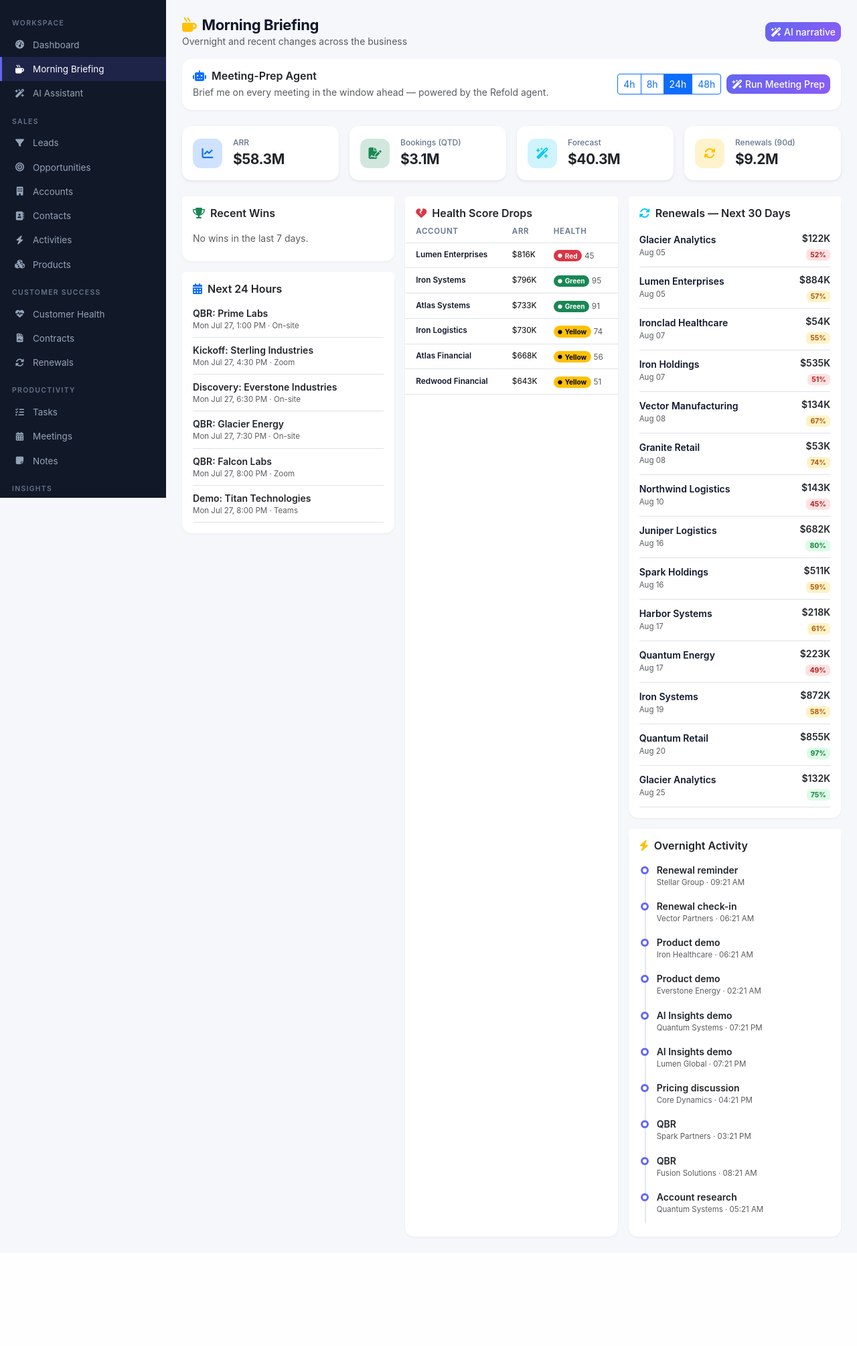
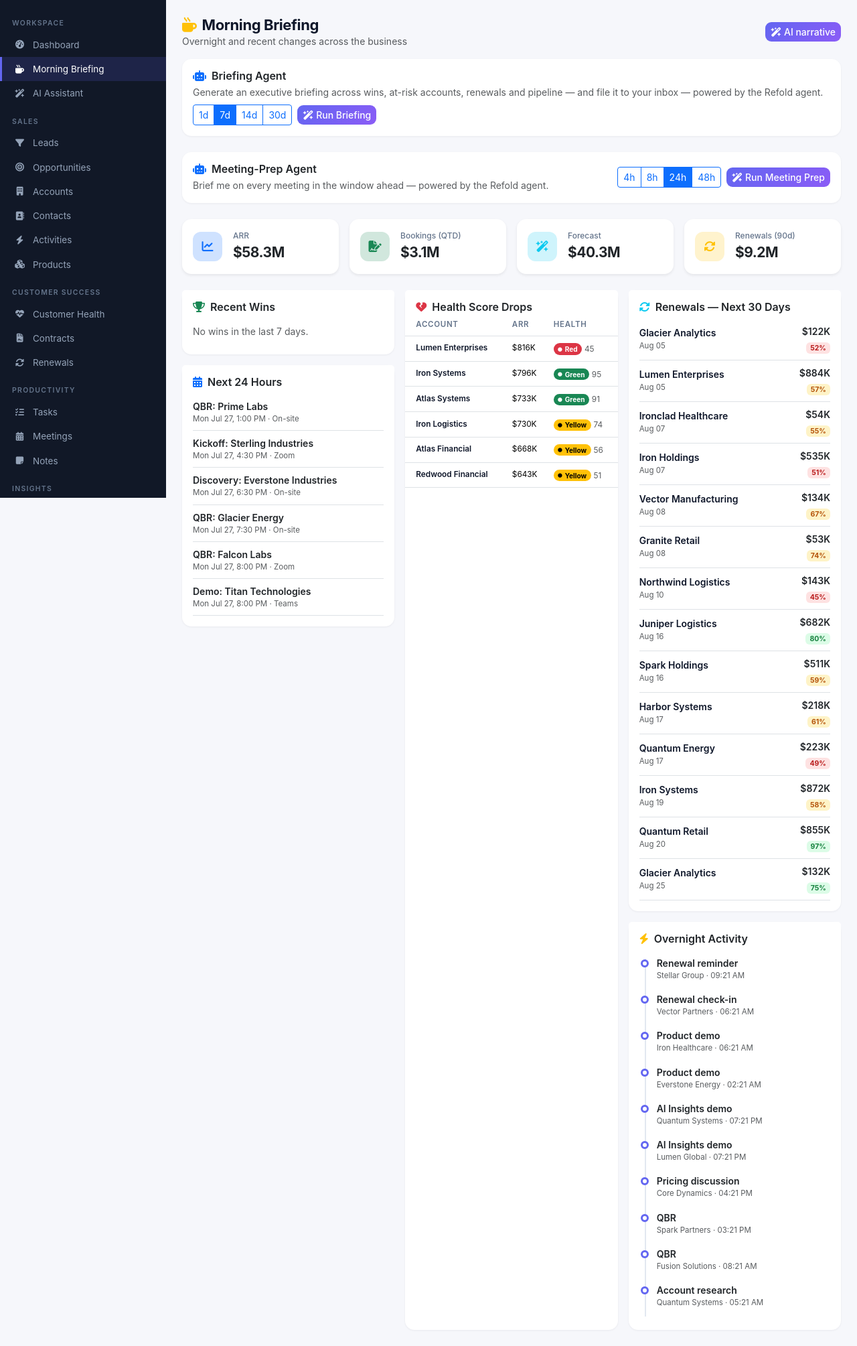
Before and after one commit to lokeshwar-t/sfdc-crm-demo, a Flask app: page /briefing in a window 1280 px wide. Shown: the part 57-2066 px from the top of the page at 67% size. Before the commit the page ends 1905 px from the top, so only its background shows below. Run offline with Flask 3, Linux system fonts and the light colour scheme; a user stored in the database is signed in; data comes from the database, SQL or seed files in the repository; some libraries are stand-ins or nearby versions.

Commit message:
Add Briefing agent (business-wide exec summary, writes to inbox)
- Data-plane: agent_core.briefing_context aggregates wins, at-risk
  accounts, renewals (90d), pipeline, meetings, activity; exposed as
  /api/agent/briefing-context?days=.
- Proxy: /api/briefing/run|status (body {"days"}, BRIEFING_WINDOWS
  1/7/14/30) + /api/briefing/notify (files the headline to the runner's
  bell on completion). Uses the shared Cobalt helpers.
- Briefing Agent panel on the Morning Briefing page; single-narrative
  renderer (headline, summary, section cards, recommended actions,
  actions-taken) instead of the per-entity card list. Reuses persistence,
  generated-ago label, and the live bell.
- Config REFOLD_BRIEFING_WORKFLOW_ID/_SLUG (empty until Cobalt exists);
  agentActionsTaken() factored out for reuse.

Co-Authored-By: Claude Opus 4.8 (1M context) <noreply@anthropic.com>

```diff
--- a/config.py
+++ b/config.py
@@ -39,8 +39,12 @@ class Config:
     # Churn Sentinel agent
     REFOLD_CHURN_WORKFLOW_ID = os.environ.get("REFOLD_CHURN_WORKFLOW_ID", "6a60c26a3284520f75282851")
     REFOLD_CHURN_SLUG = os.environ.get("REFOLD_CHURN_SLUG", "Coba-8517")
+    # Briefing agent — set once its Cobalt workflow exists
+    REFOLD_BRIEFING_WORKFLOW_ID = os.environ.get("REFOLD_BRIEFING_WORKFLOW_ID", "")
+    REFOLD_BRIEFING_SLUG = os.environ.get("REFOLD_BRIEFING_SLUG", "")
     REFOLD_CONFIG_ID = os.environ.get("REFOLD_CONFIG_ID", "")                   # optional per-run config
     REFOLD_HTTP_TIMEOUT = int(os.environ.get("REFOLD_HTTP_TIMEOUT", "30"))      # per-request seconds
     MEETING_PREP_WINDOWS = [4, 8, 24, 48]  # selectable time windows (hours)
     RENEWAL_WINDOWS = [15, 30, 60, 90, 180]  # selectable renewal windows (days)
     CHURN_LIMITS = [5, 10, 15, 20]           # selectable # of riskiest accounts to sweep
+    BRIEFING_WINDOWS = [1, 7, 14, 30]        # selectable briefing look-back windows (days)
--- a/routes/api.py
+++ b/routes/api.py
@@ -296,6 +296,58 @@ def churn_sentinel_notify():
     return jsonify(ok=True, id=n.id)
 
 
+@api_bp.route("/briefing/run", methods=["POST"])
+@login_required
+def briefing_run():
+    data = request.get_json(silent=True) or {}
+    try:
+        days = int(data.get("days", 7))
+    except (TypeError, ValueError):
+        days = 7
+    if days not in current_app.config["BRIEFING_WINDOWS"]:
+        return jsonify(error=f"days must be one of "
+                             f"{current_app.config['BRIEFING_WINDOWS']}"), 400
+    if not _refold_configured():
+        return jsonify(error="Briefing workflow is not configured.",
+                       hint="Set REFOLD_API_KEY and REFOLD_LINKED_ACCOUNT_ID."), 503
+    c = current_app.config
+    if not c.get("REFOLD_BRIEFING_WORKFLOW_ID"):
+        return jsonify(error="Briefing workflow is not configured.",
+                       hint="Set REFOLD_BRIEFING_WORKFLOW_ID to the Cobalt workflow id."), 503
+    ok, code, resp = _start_workflow(c["REFOLD_BRIEFING_WORKFLOW_ID"],
+                                     c.get("REFOLD_BRIEFING_SLUG"),
+                                     {"days": str(days)})
+    if not ok:
+        return jsonify(error="Could not start the Briefing workflow.",
+                       detail=_short(resp), status=code), 502
+    exec_id = _extract_execution_id(resp)
+    if not exec_id:
+        return jsonify(error="Workflow started but no execution id was returned.",
+                       detail=_short(resp)), 502
+    return jsonify(ok=True, execution_id=exec_id, window_days=days)
+
+
+@api_bp.route("/briefing/status/<execution_id>")
+@login_required
+def briefing_status(execution_id):
+    if not _refold_configured():
+        return jsonify(error="Briefing workflow is not configured."), 503
+    return _status_payload(execution_id)
+
+
+@api_bp.route("/briefing/notify", methods=["POST"])
+@login_required
+def briefing_notify():
+    """Drop the finished briefing headline to the current user's bell."""
+    data = request.get_json(silent=True) or {}
+    headline = (data.get("headline") or "Your executive briefing is ready.")[:180]
+    n = Notification(user_id=current_user.id, category="Activity",
+                     message=f"Briefing: {headline}", link="/briefing")
+    db.session.add(n)
+    db.session.commit()
+    return jsonify(ok=True, id=n.id)
+
+
 # Lightweight bell feed for polling (current user's recent notifications).
 @api_bp.route("/notifications/summary")
 @login_required
--- a/routes/dashboards.py
+++ b/routes/dashboards.py
@@ -194,7 +194,8 @@ def briefing():
         .order_by(Activity.activity_date.desc()).limit(10).all()
     return render_template("briefing.html", k=k, new_won=new_won, recent_meetings=recent_meetings,
                            health_drops=health_drops, renewals_30=renewals_30, recent_activity=recent_activity,
-                           mp_windows=current_app.config["MEETING_PREP_WINDOWS"])
+                           mp_windows=current_app.config["MEETING_PREP_WINDOWS"],
+                           bf_windows=current_app.config["BRIEFING_WINDOWS"])
 
 
 @dash_bp.route("/scenarios")
--- a/static/js/app.js
+++ b/static/js/app.js
@@ -670,7 +670,11 @@ function csShowLoader(box, elapsed) {
 
 // Render the actions the agent wrote back (notifications / tasks) as green pills.
 function csActionsTaken(item, b) {
-  const acts = item.actions_taken || item.actions || b.actions_taken || b.actions || [];
+  return agentActionsTaken(item.actions_taken || item.actions || b.actions_taken || b.actions || []);
+}
+
+function agentActionsTaken(acts) {
+  acts = acts || [];
   if (!acts.length) return '';
   const pill = (a) => {
     const label = typeof a === 'string' ? a
@@ -750,6 +754,156 @@ function renderChurnSentinel(exec, limit, ts) {
   return html;
 }
 
+// ---------- Briefing agent (business-wide exec summary; writes to the inbox) ----------
+let bfDays = 7;
+const BF_STORE_KEY = 'bf:lastRun';
+let bfPollTimer = null;
+
+function bfSelectWindow(btn) {
+  bfDays = parseInt(btn.dataset.days, 10);
+  bfSetActiveWindow(bfDays);
+}
+
+function bfSetActiveWindow(days) {
+  document.querySelectorAll('#bfWindow .btn').forEach(b =>
+    b.classList.toggle('active', parseInt(b.dataset.days, 10) === days));
+}
+
+function bfSaveRun(exec, days, ts) {
+  try { sessionStorage.setItem(BF_STORE_KEY, JSON.stringify({exec: exec, days: days, generatedAt: ts})); } catch (e) {}
+}
+
+function bfRestore() {
+  let saved = null;
+  try { saved = JSON.parse(sessionStorage.getItem(BF_STORE_KEY) || 'null'); } catch (e) { saved = null; }
+  if (!saved || !saved.exec) return;
+  bfDays = saved.days || bfDays;
+  bfSetActiveWindow(bfDays);
+  const box = document.getElementById('bfResult');
+  box.classList.remove('d-none');
+  box.innerHTML = renderBriefing(saved.exec, bfDays, saved.generatedAt);
+  mpStartRelTimer();
+}
+
+function runBriefing() {
+  const btn = document.getElementById('bfRunBtn');
+  const box = document.getElementById('bfResult');
+  const original = btn.innerHTML;
+  const started = Date.now();
+
+  btn.disabled = true;
+  btn.innerHTML = '<span class="spinner-border spinner-border-sm me-1"></span>Compiling…';
+  box.classList.remove('d-none');
+  bfShowLoader(box, 0);
+
+  const finish = (html) => {
+    if (bfPollTimer) { clearTimeout(bfPollTimer); bfPollTimer = null; }
+    box.innerHTML = html;
+    btn.disabled = false;
+    btn.innerHTML = original;
+  };
+
+  fetch('/api/briefing/run', {
+    method: 'POST', headers: {'Content-Type': 'application/json'},
+    body: JSON.stringify({days: bfDays})
+  }).then(async r => ({ok: r.ok, data: await r.json()}))
+    .then(({ok, data}) => {
+      if (!ok || data.error || !data.execution_id) { finish(mpError(data)); return; }
+      bfPoll(data.execution_id, started, finish, box);
+    })
+    .catch(() => finish(mpError({error: 'Could not reach the agent.'})));
+}
+
+function bfPoll(execId, started, finish, box) {
+  bfShowLoader(box, Math.round((Date.now() - started) / 1000));
+  fetch(`/api/briefing/status/${encodeURIComponent(execId)}`)
+    .then(async r => ({ok: r.ok, data: await r.json()}))
+    .then(({ok, data}) => {
+      if (!ok || data.error) { finish(mpError(data)); return; }
+      if (data.state === 'success') {
+        const ts = Date.now();
+        bfSaveRun(data.result, bfDays, ts);
+        finish(renderBriefing(data.result, bfDays, ts));
+        mpStartRelTimer();
+        const bf = bfExtractBriefing(data.result);
+        fetch('/api/briefing/notify', {method: 'POST', headers: {'Content-Type': 'application/json'},
+          body: JSON.stringify({headline: bf && bf.headline ? bf.headline : ''})}).then(() => refreshBell()).catch(() => {});
+        return;
+      }
+      if (data.state === 'error') {
+        finish(mpError({error: 'The workflow reported a failure.', detail: _short(data.result)}));
+        return;
+      }
+      if (Date.now() - started > MP_MAX_MS) {
+        finish(mpError({error: 'Timed out waiting for the workflow.',
+                        detail: `Still ${data.status || 'running'} after ${Math.round(MP_MAX_MS / 1000)}s (execution ${execId}).`}));
+        return;
+      }
+      bfPollTimer = setTimeout(() => bfPoll(execId, started, finish, box), MP_POLL_INTERVAL);
+    })
+    .catch(() => {
+      if (Date.now() - started > MP_MAX_MS) { finish(mpError({error: 'Lost connection while polling the workflow.'})); return; }
+      bfPollTimer = setTimeout(() => bfPoll(execId, started, finish, box), MP_POLL_INTERVAL);
+    });
+}
+
+function bfShowLoader(box, elapsed) {
+  box.innerHTML = `<div class="d-flex align-items-center text-muted small">
+      <span class="spinner-border spinner-border-sm me-2 text-primary"></span>
+      Refold is compiling your executive briefing (last ${bfDays} days)… <span class="ms-1">(${elapsed}s)</span>
+    </div>`;
+}
+
+// Pull the single briefing object out of the Cobalt envelope.
+function bfExtractBriefing(exec) {
+  if (!exec || typeof exec !== 'object') return null;
+  const bodies = [];
+  if (Array.isArray(exec.nodes)) exec.nodes.forEach(n => { if (n && n.latest_output) bodies.push(n.latest_output.body); });
+  bodies.push(exec.body, exec.result, exec.output, exec);
+  for (const body of bodies) {
+    if (!body) continue;
+    const cand = agentUnwrapBrief(body.briefing || body.brief || body);
+    if (cand && (cand.headline || cand.summary || cand.sections)) return cand;
+  }
+  return null;
+}
+
+function renderBriefing(exec, days, ts) {
+  const bf = bfExtractBriefing(exec);
+  if (!bf) {
+    return `<div class="small text-muted mb-2">The workflow finished but returned no briefing.</div>
+      <pre class="small bg-light p-2 rounded mb-0" style="white-space:pre-wrap;max-height:240px;overflow:auto">${escapeHtml(JSON.stringify(exec, null, 2))}</pre>`;
+  }
+  const sections = bf.sections || [];
+  const recommended = bf.recommended_actions || [];
+
+  let html = `<div class="d-flex justify-content-between align-items-center flex-wrap gap-2 mb-2">
+      <span class="badge bg-primary-subtle text-primary">Last ${days}d</span>
+      ${mpGeneratedLabel(ts)}
+    </div>`;
+  if (bf.headline) html += `<h5 class="fw-semibold mb-1">${escapeHtml(bf.headline)}</h5>`;
+  if (bf.summary) html += `<p class="text-muted small mb-3">${escapeHtml(bf.summary)}</p>`;
+
+  if (sections.length) {
+    html += '<div class="row g-3">';
+    sections.forEach(s => {
+      const items = s.items || s.points || [];
+      html += `<div class="col-md-6"><div class="card section-card h-100"><div class="card-body py-2">
+          <div class="fw-semibold small mb-1"><i class="fa-solid fa-angle-right me-1 text-primary"></i>${escapeHtml(s.title || 'Section')}</div>
+          ${items.length ? mpList(items) : '<div class="text-muted small mb-0">—</div>'}
+        </div></div></div>`;
+    });
+    html += '</div>';
+  }
+
+  if (recommended.length) {
+    html += `<div class="alert alert-primary py-2 px-3 small mt-3 mb-0">
+        <div class="fw-semibold mb-1"><i class="fa-solid fa-list-check me-1"></i>Recommended actions</div>${mpList(recommended)}</div>`;
+  }
+  html += agentActionsTaken(bf.actions_taken || []);
+  return html;
+}
+
 // Restore the last briefing on load so tab navigation doesn't force a re-run.
 function mpInit() {
   if (document.getElementById('mpResult')) {
@@ -761,6 +915,9 @@ function mpInit() {
   }
   if (document.getElementById('csResult')) {
     csRestore();
+  }
+  if (document.getElementById('bfResult')) {
+    bfRestore();
   }
 }
 if (document.readyState === 'loading') {
--- a/templates/briefing.html
+++ b/templates/briefing.html
@@ -8,6 +8,30 @@
     <div class="text-muted small">Overnight and recent changes across the business</div>
   </div>
   {{ ai_button("AI narrative", "What changed this week?") }}
+</div>
+
+<!-- Briefing agent (Refold workflow trigger) -->
+<div class="card section-card mb-4" id="briefingAgentCard">
+  <div class="card-body">
+    <div class="d-flex flex-wrap justify-content-between align-items-center gap-2">
+      <div>
+        <h6 class="fw-semibold mb-1"><i class="fa-solid fa-robot me-2 text-primary"></i>Briefing Agent</h6>
+        <div class="text-muted small">Generate an executive briefing across wins, at-risk accounts, renewals and pipeline — and file it to your inbox — powered by the Refold agent.</div>
+      </div>
+      <div class="d-flex flex-wrap align-items-center gap-2">
+        <div class="btn-group" role="group" aria-label="Briefing window" id="bfWindow">
+          {% for d in bf_windows %}
+          <button type="button" class="btn btn-sm btn-outline-primary{{ ' active' if d == 7 }}"
+                  data-days="{{ d }}" onclick="bfSelectWindow(this)">{{ d }}d</button>
+          {% endfor %}
+        </div>
+        <button type="button" class="btn btn-sm btn-ai" id="bfRunBtn" onclick="runBriefing()">
+          <i class="fa-solid fa-wand-magic-sparkles me-1"></i>Run Briefing
+        </button>
+      </div>
+    </div>
+    <div id="bfResult" class="mt-3 d-none"></div>
+  </div>
 </div>
 
 <!-- Meeting-Prep agent (Refold workflow trigger) -->
```
Also changed, not shown: agent_core.py (+49 -0 lines), routes/agent_api.py (+7 -0 lines), 1 other file.
